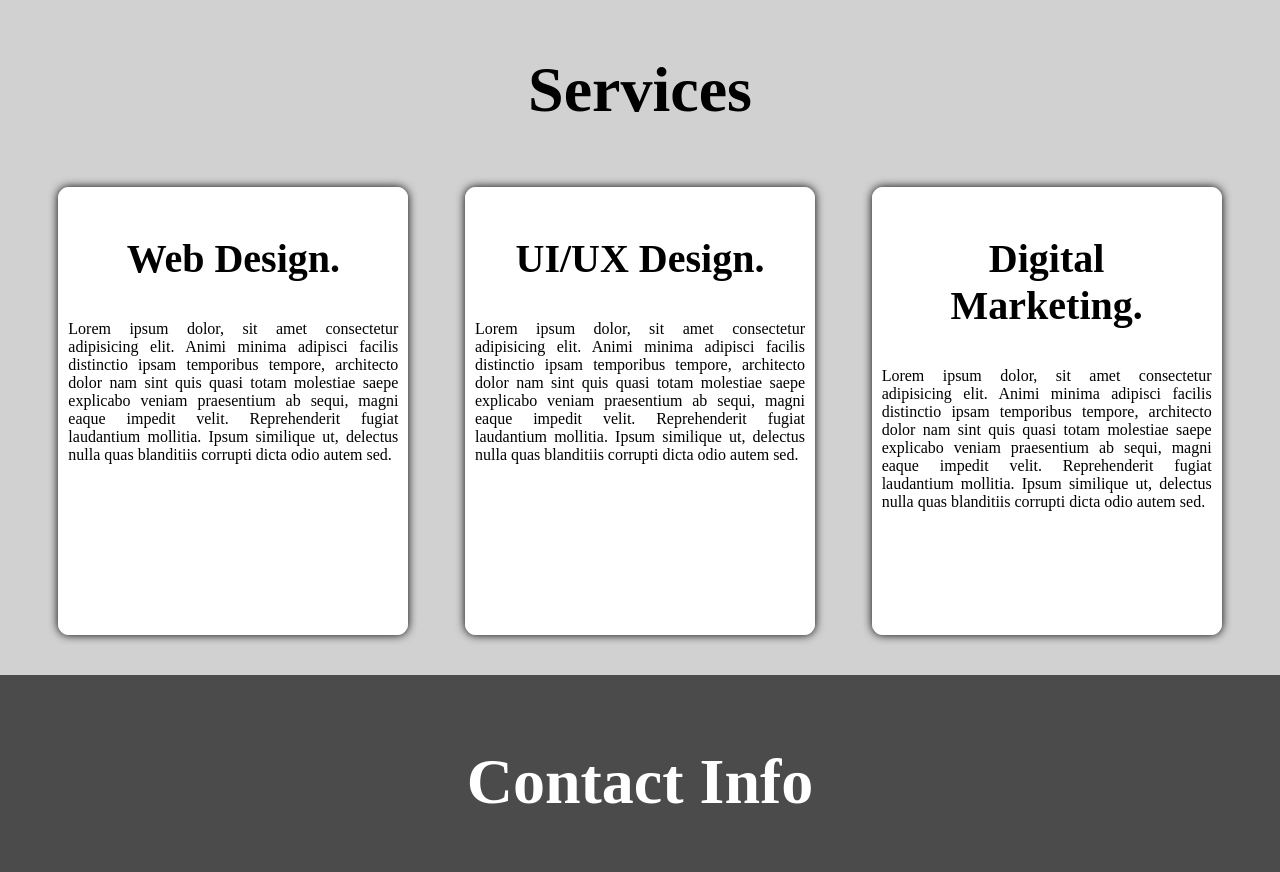
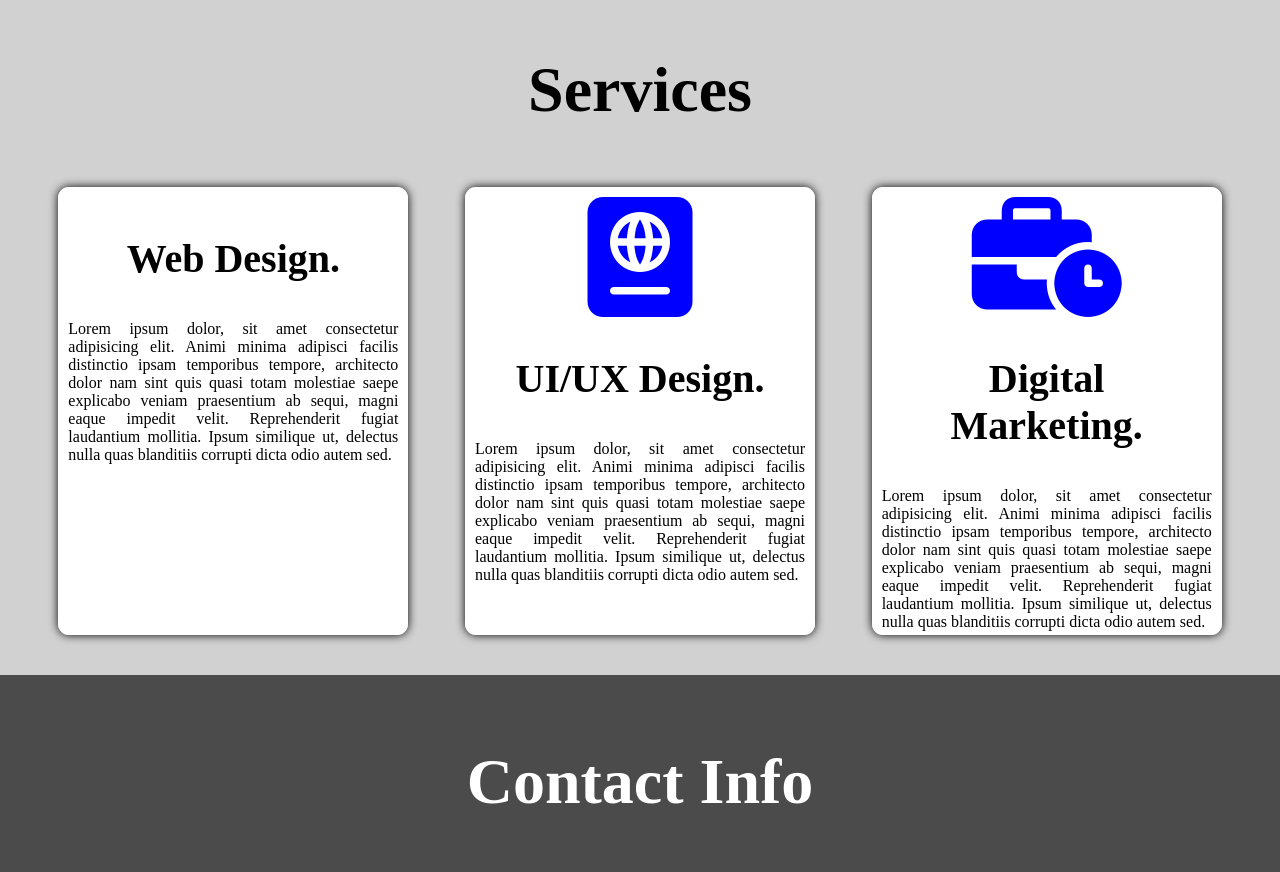
Before and after one commit to Mohdshifin/porfolio, a plain HTML site: page index.html in a window 1280 px wide. Shown: the part 3149-4021 px from the top of the page. Drawn offline with Linux system fonts and the light colour scheme.

Commit message:
Update index.html

```diff
--- a/index.html
+++ b/index.html
@@ -5,7 +5,7 @@
     <meta http-equiv="X-UA-Compatible" content="IE=edge">
     <meta name="viewport" content="width=device-width, initial-scale=1.0">
     <title>portfolio</title>
-    <link rel="stylesheet" href="https://cdnjs.cloudflare.com/ajax/libs/font-awesome/4.7.0/css/font-awesome.min.css">
+    <link rel="stylesheet" href="https://cdnjs.cloudflare.com/ajax/libs/font-awesome/6.2.0/css/all.min.css">
     <link rel="stylesheet" href="style.css">
 </head>
 <body>
```
